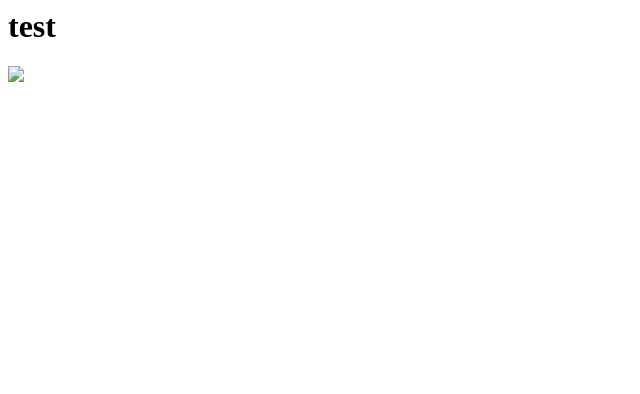
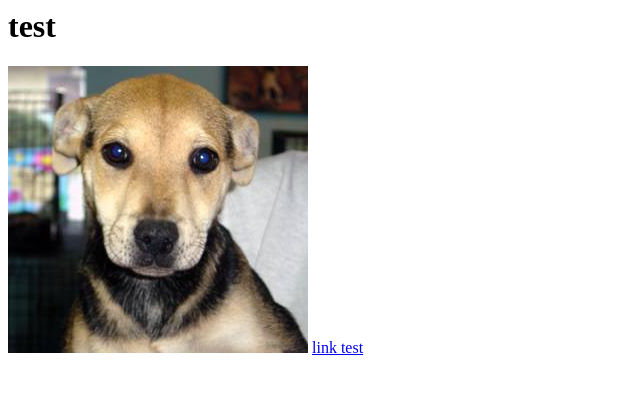
Before and after one commit to paihsun/rep-softwaretree, a plain HTML site: page index.html in a window 1280 px wide. Shown: the whole page, without its empty margins (0-640 px from the left). Drawn offline with Linux system fonts and the light colour scheme.

Commit message:
add href link

```diff
--- a/index.html
+++ b/index.html
@@ -1,2 +1,3 @@
 <h1>test</h1>
-<img src="dog4.jpg" hight=100\>
+<img src="dog.4.jpg" hight=100\>
+<a href="https://www.sourcetreeapp.com/"> link test </a>
```
